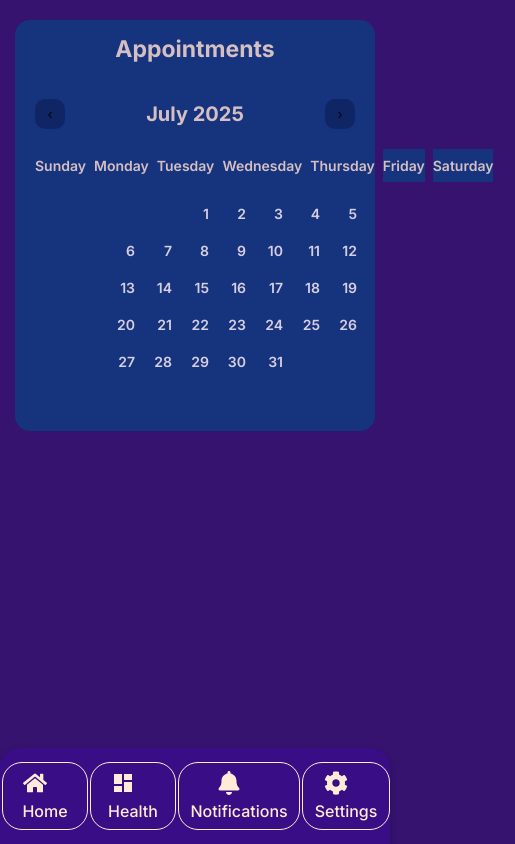
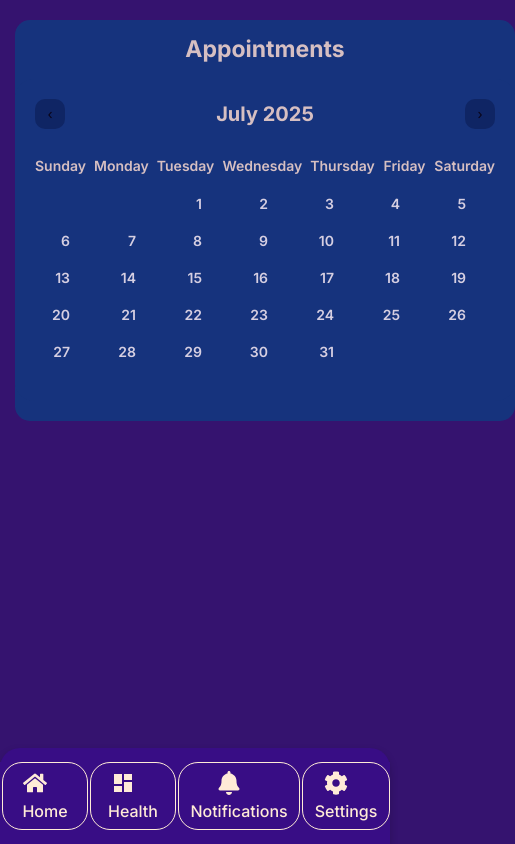
Before and after one commit to MaccccD/Haemophilia-Healthcare-App, a React (Create React App) app: page /Appointments in a window 390 px wide. Shown: the whole page, 515 px wide, since content can reach past the window. Built offline with nearby package versions, Linux system fonts and the light colour scheme; sample sign-in values are in the browser's storage; a web font is replaced by a local one.

Commit message:
Appointments  Functionality Update
-Responsiveness Update

```diff
--- a/src/Styles/Appointments.css
+++ b/src/Styles/Appointments.css
@@ -167,7 +167,7 @@
     background-color: #103D81;
 }
 .no-appointment p {
-  color: white;
+  color: #FFEBD7;
   font-size: 16px;
   margin: 0;
 }
@@ -193,14 +193,20 @@
     width: 35px;
     height: 35px;
     font-size: 14px;
+    margin: 0;
   }
   .month-title {
     font-size: 20px;
   }
-  .day-header {
-    flex-wrap: wrap;
+ .day-headers {
+    margin: 0;
   }
-
+  .appointments-Holder {
+    width: 500px;
+  }
+  .calendar-grid {
+    margin: 0;
+  }
   .appointments-header {
     font-size: 24px;
   }
```
